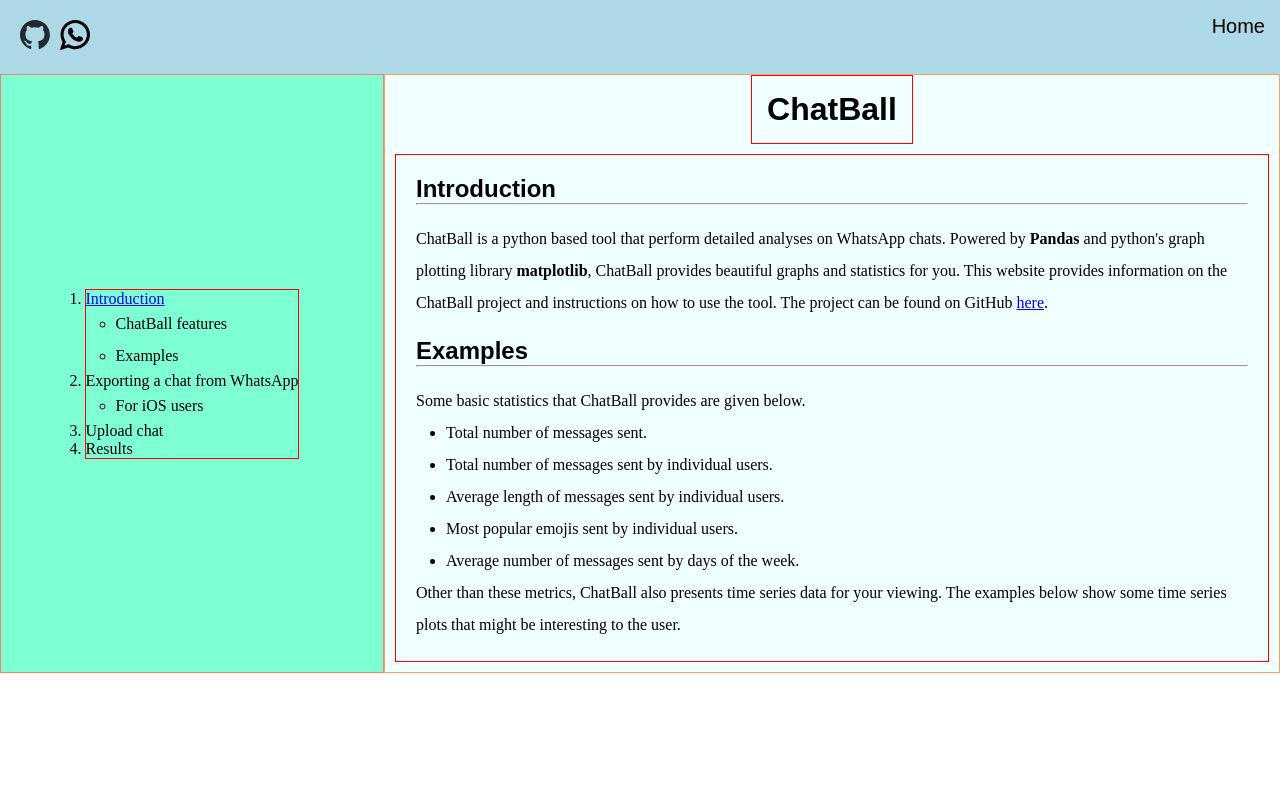
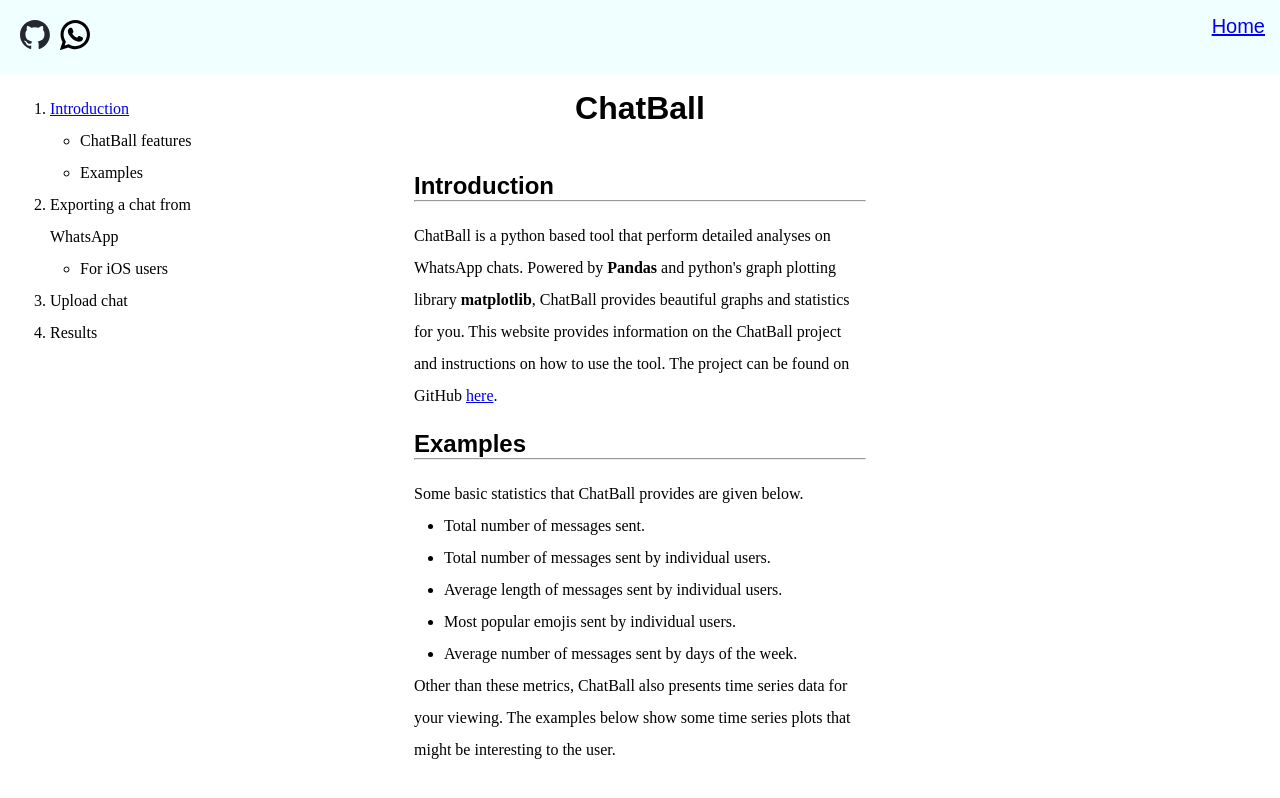
Before and after one commit to pradeep-j-311/ChatBall, a plain HTML site: page index.html in a window 1280 px wide. Drawn offline with Linux system fonts and the light colour scheme; a web font is replaced by a local one.

Commit message:
Modify CSS to fix top banner and navigation menu and update README - Change name to ChatBall in README and add more promise features. - Now top banner and navigation should remain fixed when scrolling occurs.

```diff
--- a/index.html
+++ b/index.html
@@ -25,8 +25,9 @@
             </div>
         </div>
         <div class="home-pointer">
-            Home
+            <a href="/index.html">Home</a>
         </div>
+    </div>
     </div>
     <div class="page">
         <div class="sidebar">
@@ -85,9 +86,7 @@
                 <div class="examples-image-container">
 
                 </div>
-
             </div>
-
         </div>
     </div>
 
--- a/styles.css
+++ b/styles.css
@@ -5,9 +5,13 @@
 }
 
 .header {
-    background-color: lightblue;
+    background-color: azure;
     display: flex;
+    width: 100%;
     justify-content: space-between;
+    position: fixed;
+    top: 0;
+    left: 0;
 }
 
 .home-pointer {
@@ -30,31 +34,31 @@
 
 .page {
     display: flex;
-    background-color: pink;
-    justify-content: space-around;
-    align-items: stretch;
-
+    justify-content: center;
+    margin-top: 75px;
 }
 
 .sidebar {
     display: flex;
-    background-color: aquamarine;
     padding: 20px 20px;
-    border: 1px solid salmon;
-    width: 30%;
-    justify-content: center;
+    /* border: 1px solid salmon; */
+    width: 20%;
+    height: 100%;
+    flex-direction: column;
     align-items: center;
+    position: fixed;
+    top: 73px;
+    left: 0;
 }
 
 .menu {
-    border: 1px solid red;
+    /* border: 1px solid red; */
 }
 
 .content {
     display: flex;
-    background-color: azure;
-    border: 1px solid sandybrown;
-    width: 70%;
+    /* border: 1px solid sandybrown;*/
+    width: 40%;
     flex-direction: column;
     align-items: center;
     display: flex;
@@ -62,13 +66,13 @@
 
 .content-header {
     padding: 15px;
-    border: 1px solid red;
+    /* border: 1px solid red; */
     font-family: "Anta", sans-serif;
     font-weight: 400;
     font-style: normal;
 }
 .intro {
-    border: 1px solid red;
+    /* border: 1px solid red; */
     margin: 10px;
     padding: 20px;
     text-align: left;
@@ -80,7 +84,7 @@
     font-style: normal;
 }
 
-.quattrocento-regular {
+.quattrocento-regular, ol, ul {
     font-family: "Quattrocento", serif;
     font-weight: 500;
     font-style: normal;
@@ -96,7 +100,7 @@
     line-height: 2em;
   }
 
-  ul {
+  ol, ul {
     margin-left: 30px;
     line-height: 2em;
   }
```
Also changed, not shown: 1 other file.
